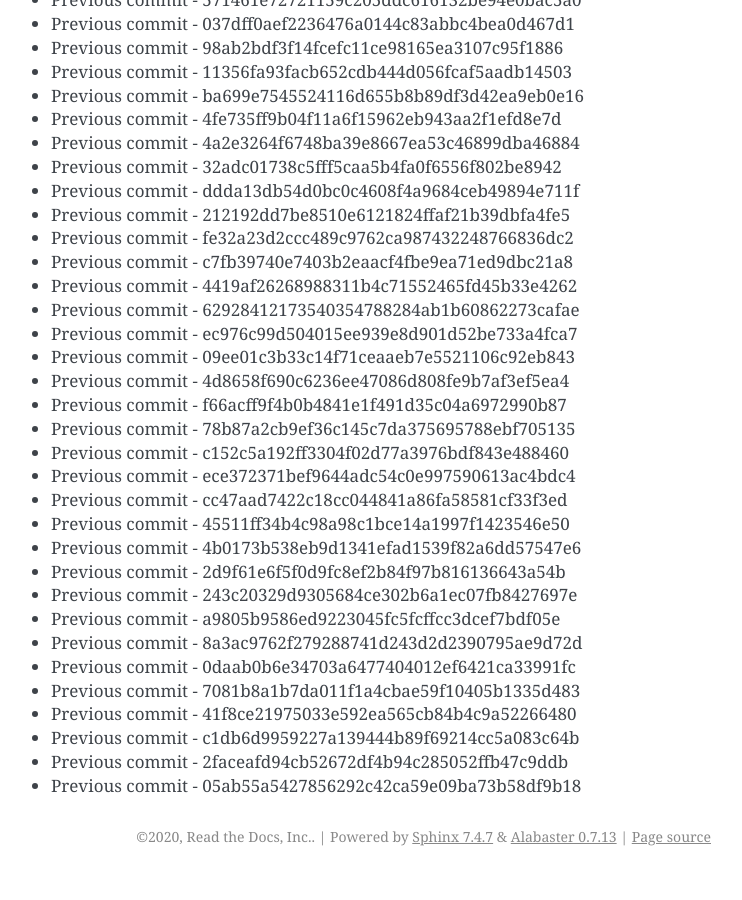
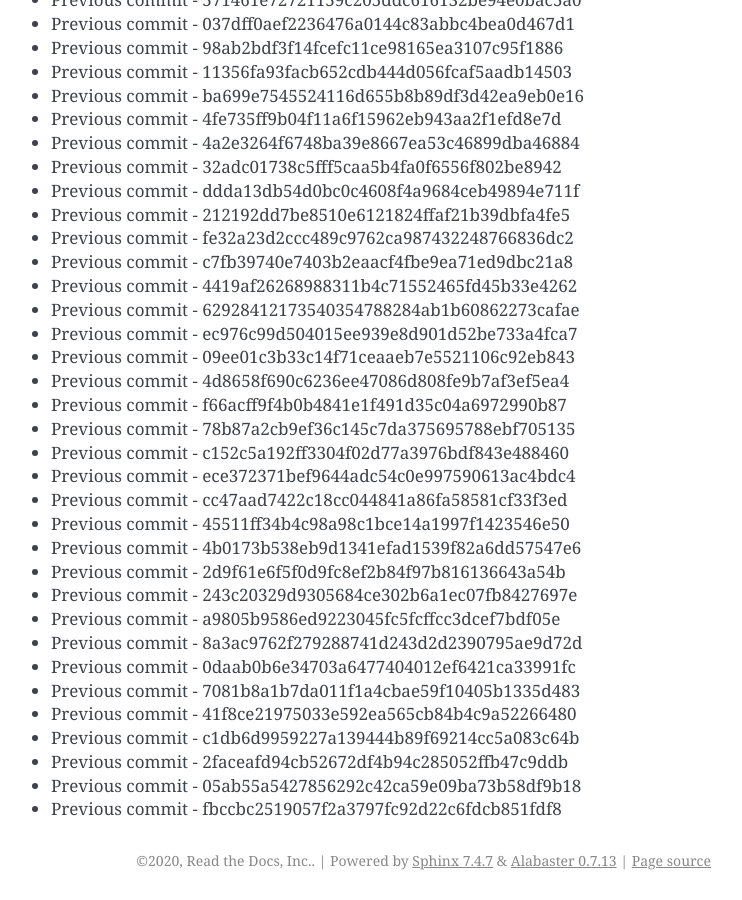
Before and after one commit to readthedocs/rtd-git-stresstest, a Sphinx documentation site: the page built from docs/updates.rst, in a window 1280 px wide and 900 px high, scrolled down 64169 px. Shown: the whole window, without its empty margins (399-1141 px from the left). Built offline with Sphinx 7.4.7, drawn with Linux system fonts in a browser that asks for light colours; before the commit the page ends 65045 px from its top, so only the background shows below that.

Commit message:
Generating commit from previous: fbccbc2519057f2a3797fc92d22c6fdcb851fdf8

```diff
--- a/docs/updates.rst
+++ b/docs/updates.rst
@@ -2728,3 +2728,4 @@ It can be tested for any performance characteristics.
 * Previous commit - c1db6d9959227a139444b89f69214cc5a083c64b
 * Previous commit - 2faceafd94cb52672df4b94c285052ffb47c9ddb
 * Previous commit - 05ab55a5427856292c42ca59e09ba73b58df9b18
+* Previous commit - fbccbc2519057f2a3797fc92d22c6fdcb851fdf8
```
